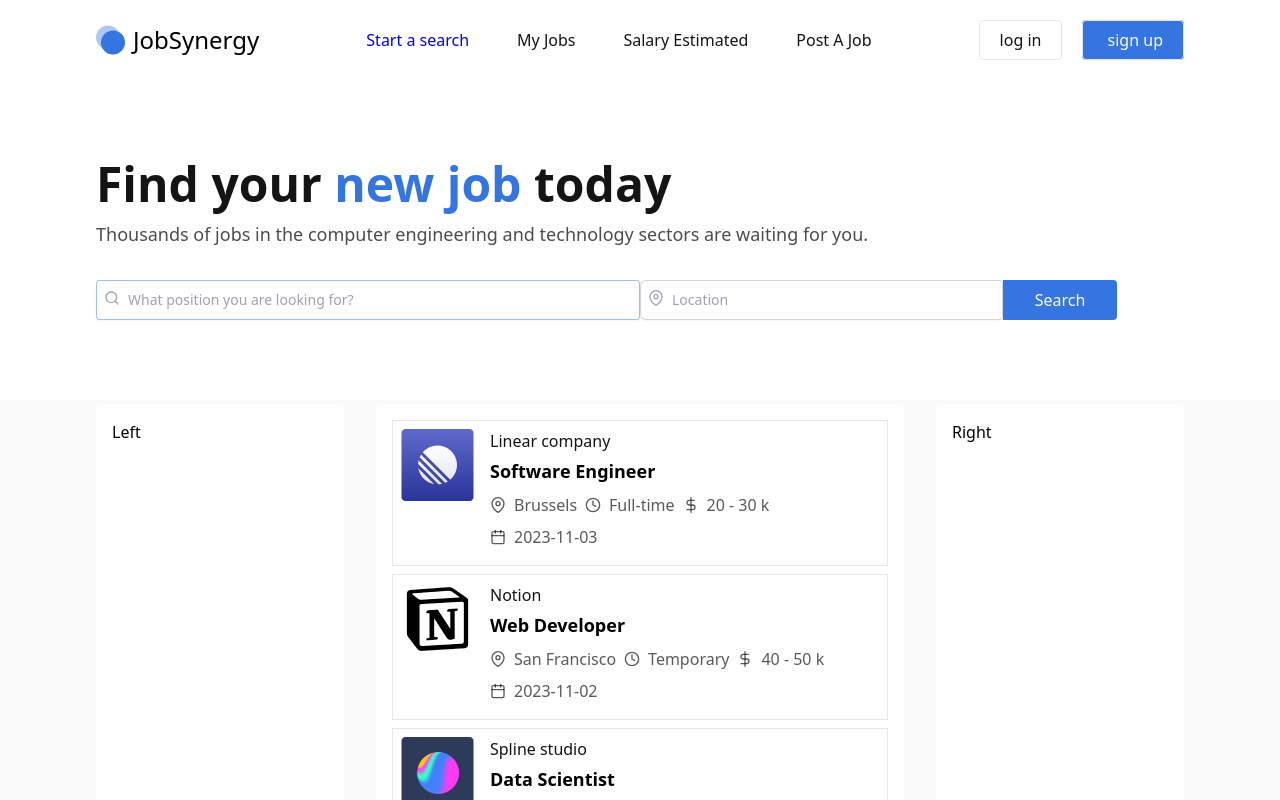
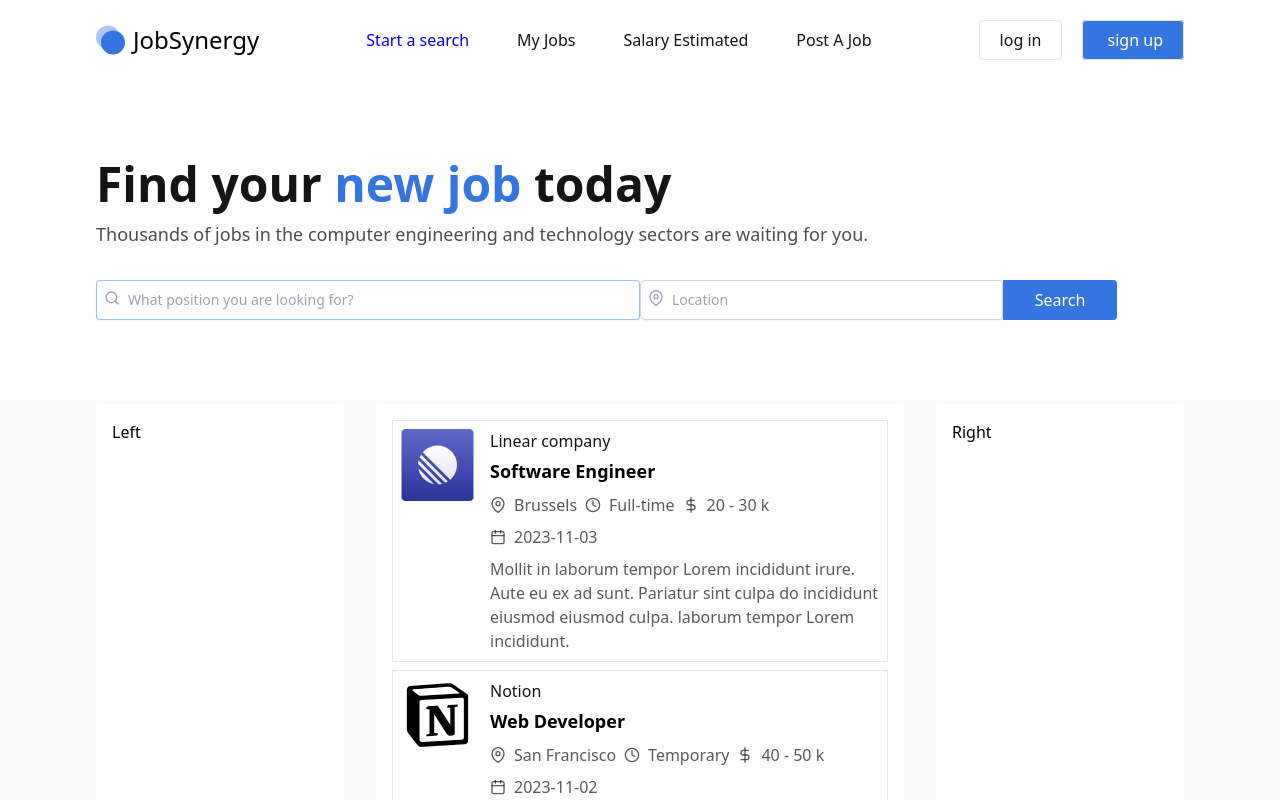
Before and after one commit to Taufiqul7756/JobSynerge-MERN, a React (Vite) app in the folder client/: page / in a window 1280 px wide. Shown: the top 800 px of the page. Built offline with nearby package versions, Linux system fonts and the light colour scheme.

Commit message:
Card - done

```diff
--- a/client/src/components/Card.jsx
+++ b/client/src/components/Card.jsx
@@ -40,6 +40,7 @@
               <FiCalendar /> {postingDate}
             </span>
           </div>
+          <p className="text-base text-primary/70">{description}</p>
         </div>
       </Link>
     </section>
```
